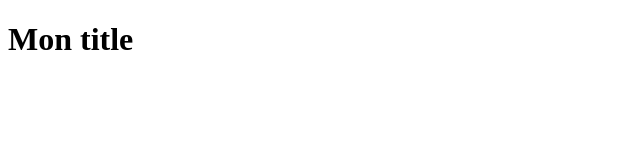
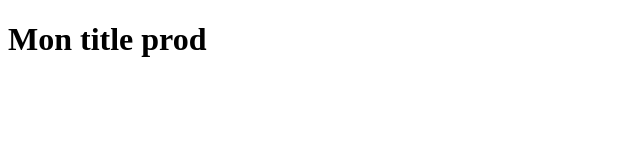
Before and after one commit to Irvyne/iim-promo2021-a2-gr2-git, a plain HTML site: page index.html in a window 1280 px wide. Shown: the whole page, without its empty margins (0-640 px from the left). Drawn offline with Linux system fonts and the light colour scheme.

Commit message:
Change h1 tag in index.html

```diff
--- a/index.html
+++ b/index.html
@@ -9,6 +9,6 @@
     <link rel="stylesheet" href="style.css">
 </head>
 <body>
-    <h1>Mon title</h1>
+    <h1>Mon title prod</h1>
 </body>
 </html>
```
